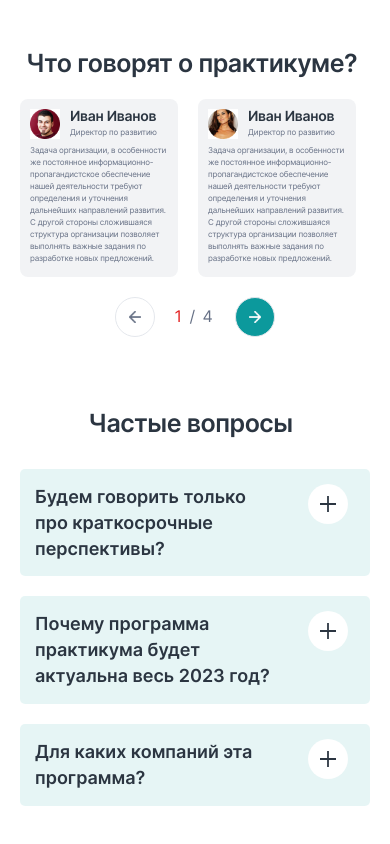
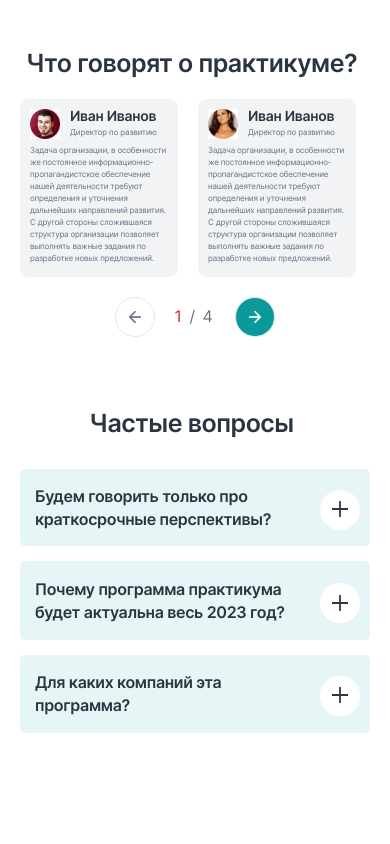
Before and after one commit to Argayash1/cbo-test-task, a React app: page / in a window 390 px wide. Shown: the part 6758-7602 px from the top of the page. After the commit the page ends 7561 px from the top, so only its background shows below. Built offline with nearby package versions, Linux system fonts and the light colour scheme.

Commit message:
feat: доделать адаптив FAQ

```diff
--- a/src/components/FAQAccordion/FAQAccordion.module.scss
+++ b/src/components/FAQAccordion/FAQAccordion.module.scss
@@ -11,4 +11,8 @@
 		gap: 20px;
 		margin-top: 30px;
 	}
+
+	@media screen and (max-width: 531px) {
+		gap: 15px;
+	}
 }
--- a/src/components/FAQAccordionCard/FAQAccordionCard.module.scss
+++ b/src/components/FAQAccordionCard/FAQAccordionCard.module.scss
@@ -8,6 +8,10 @@
 
 	@media screen and (max-width: 986px) {
 		padding-bottom: 15px;
+	}
+
+	@media screen and (max-width: 986px) {
+		padding-bottom: 16px;
 	}
 }
 
@@ -33,12 +37,28 @@
 		font-size: 18px;
 		line-height: 1.44;
 		letter-spacing: normal;
-		padding: 15px 22px 0 15px;
+		padding: 15px 22px 0 22px;
+	}
+
+	@media screen and (max-width: 531px) {
+		padding-top: 16px;
+		padding-right: 10px;
+		padding-left: 15px;
+		font-size: 16px;
+		line-height: 1.43;
+		letter-spacing: -0.32px;
+		gap: 21px;
 	}
 }
 
 .questionButtonOpenInTablet {
 	padding-top: 7px;
+}
+
+.questionButtonTypeSecond {
+	@media screen and (max-width: 531px) {
+		padding-top: 17px;
+	}
 }
 
 .question {
@@ -47,6 +67,10 @@
 
 .questionOpenInTablet {
 	margin-top: 15px;
+
+	@media screen and (max-width: 531px) {
+		margin-top: 9px;
+	}
 }
 
 .buttonIcon {
@@ -59,25 +83,23 @@
 	width: 45px;
 	height: 45px;
 	display: inline-block;
-	transition:
-		transform 0.3s linear,
-		align-self 0.3s linear;
+	transition: transform 0.3s linear;
 	flex-shrink: 0;
 
 	@media screen and (max-width: 986px) {
 		width: 40px;
 		height: 40px;
 		background-size: 16px 16px;
-		align-self: flex-start;
+	}
+
+	@media screen and (max-width: 531px) {
+		margin-top: 4px;
+		background-position: 11.5px 11.4px;
 	}
 }
 
 .buttonIconRotated {
 	transform: rotate(-45deg);
-
-	@media screen and (max-width: 986px) {
-		align-self: flex-start;
-	}
 }
 
 .accordionCollapse {
@@ -99,7 +121,14 @@
 		font-size: 14px;
 		line-height: 1.5;
 		letter-spacing: -0.28px;
-		padding-left: 15px;
+		padding-left: 22px;
 		padding-bottom: 8px;
 	}
+
+	@media screen and (max-width: 531px) {
+		padding-left: 15px;
+		padding-top: 26px;
+		padding-right: 10px;
+		max-width: 100%;
+	}
 }
--- a/src/components/FAQAccordionCard/index.tsx
+++ b/src/components/FAQAccordionCard/index.tsx
@@ -20,7 +20,7 @@ export const FAQAccordionCard = ({
 
 	const answerRef = React.useRef<HTMLParagraphElement>(null)
 
-	const answerOnTablet =
+	const secondAnswerOnTablet =
 		'Волшебной таблетки, которая точно поможет выжить каждому бизнесу, не будет. Мы разберем множество разных инструментов и изучим, как их применять. Комбинировать и подстраивать эти инструменты под свой бизнес нужно будет самим на практике.'
 
 	return (
@@ -28,6 +28,7 @@ export const FAQAccordionCard = ({
 			<button
 				className={clsx(styles.questionButton, {
 					[styles.questionButtonOpenInTablet]: isOpen && screenWidth <= 986,
+					[styles.questionButtonTypeSecond]: question.startsWith('Почему'),
 				})}
 				onClick={onClick}
 			>
@@ -53,8 +54,10 @@ export const FAQAccordionCard = ({
 				}}
 			>
 				<p className={styles.answer} ref={answerRef}>
-					{screenWidth <= 986 && answer.startsWith('Текущие')
-						? answerOnTablet
+					{screenWidth <= 986 &&
+					screenWidth > 531 &&
+					answer.startsWith('Текущие')
+						? secondAnswerOnTablet
 						: answer}
 				</p>
 			</div>
--- a/src/components/SectionTitle/SectionTitle.module.scss
+++ b/src/components/SectionTitle/SectionTitle.module.scss
@@ -132,4 +132,8 @@
 	@media screen and (max-width: 986px) {
 		padding-right: 9px;
 	}
+
+	@media screen and (max-width: 531px) {
+		padding-right: 7px;
+	}
 }
```
